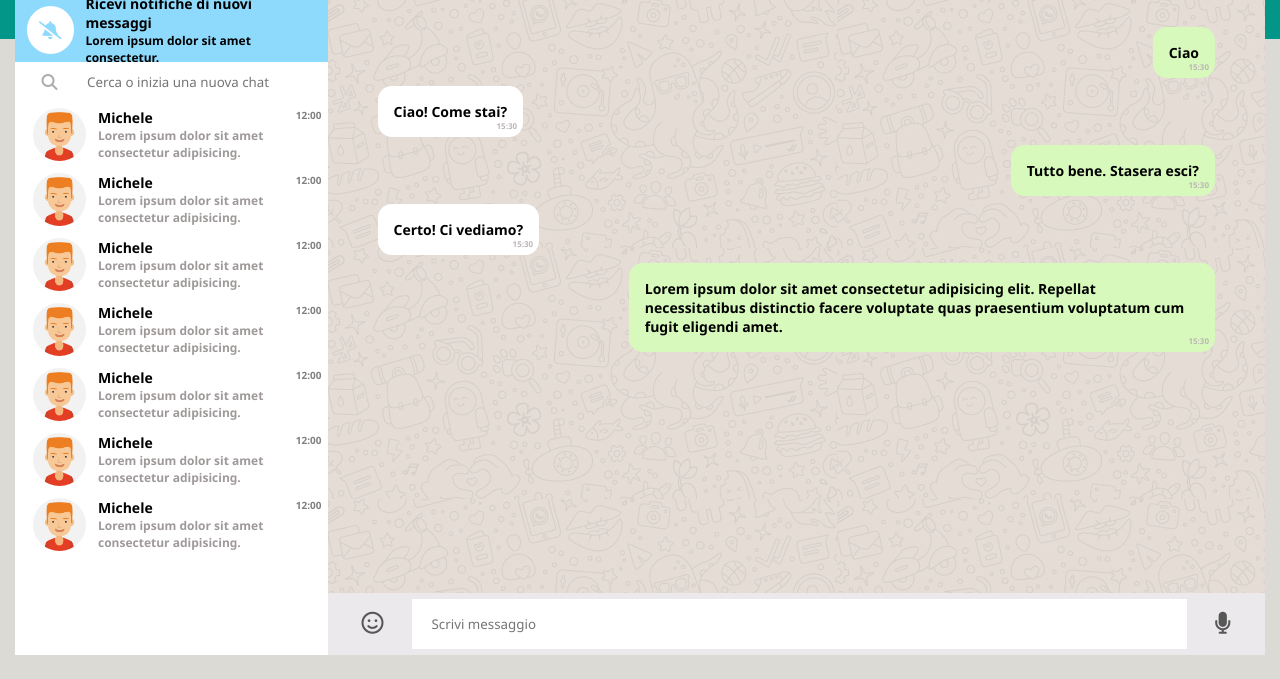
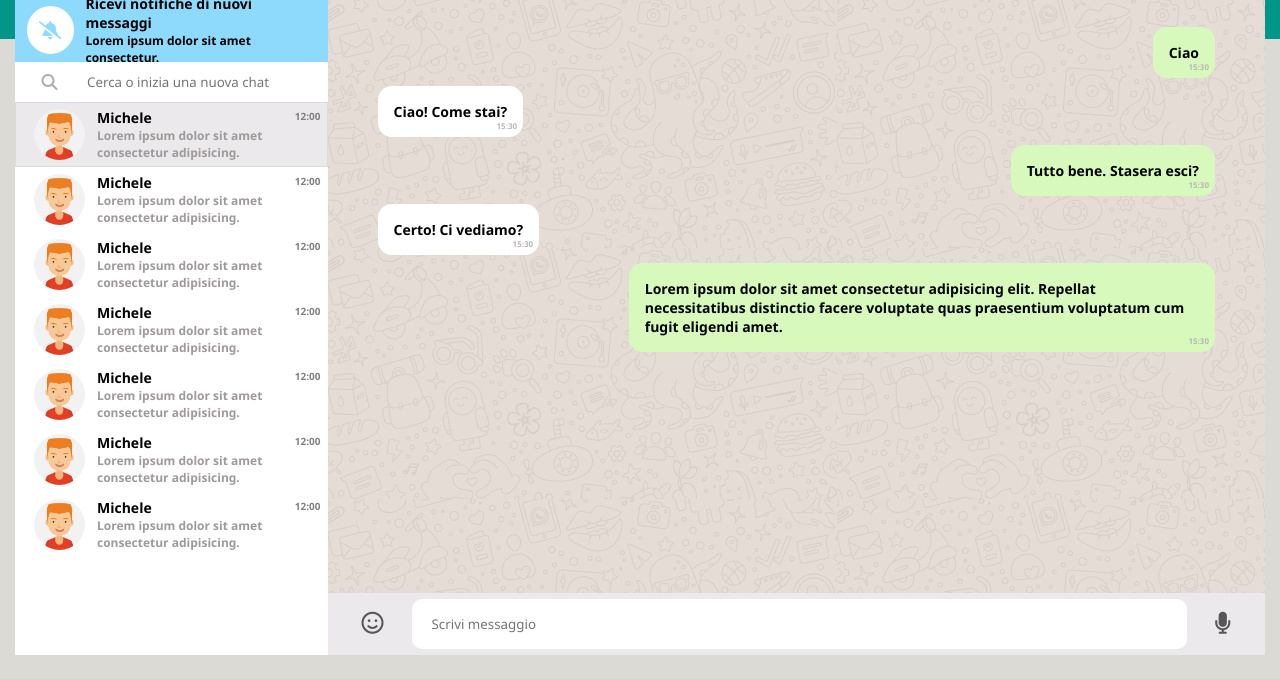
Before and after one commit to ValerioCarbone/vue-boolzapp, a plain HTML site: page index.html in a window 1280 px wide. In both pictures the pointer is over the element 171 px from the left and 255 px from the top of the page. Shown: the part 121-800 px from the top of the page. Drawn offline with nearby package versions, Linux system fonts and the light colour scheme.

Commit message:
ADD - Contacts hover

```diff
--- a/css/style.css
+++ b/css/style.css
@@ -166,6 +166,7 @@ img {
     height: 65px;
     padding: 6px;
     background-color: white;
+    border: 1px solid white;
 }
 
 .contacts-card .card-name{
@@ -184,6 +185,11 @@ img {
     color: grey;
     align-self: flex-start;
     margin-bottom: auto;
+}
+
+.contacts-card:hover{
+    background-color: #EBE9EB;
+    border: 1px solid #dcdada;
 }
 
 /* CHAT */
@@ -211,6 +217,7 @@ img {
     height: 100%;
     border: none;
     padding: 10px 20px;
+    border-radius: 10px;
 }
 
 .message-input i {
```
